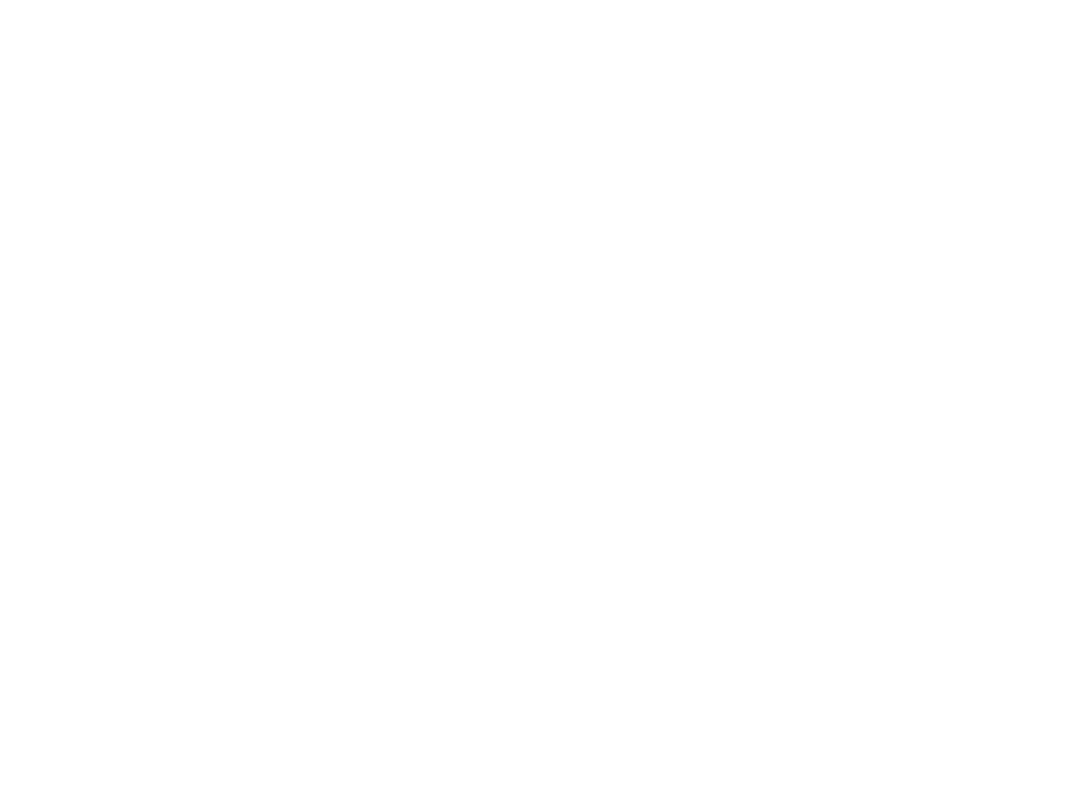
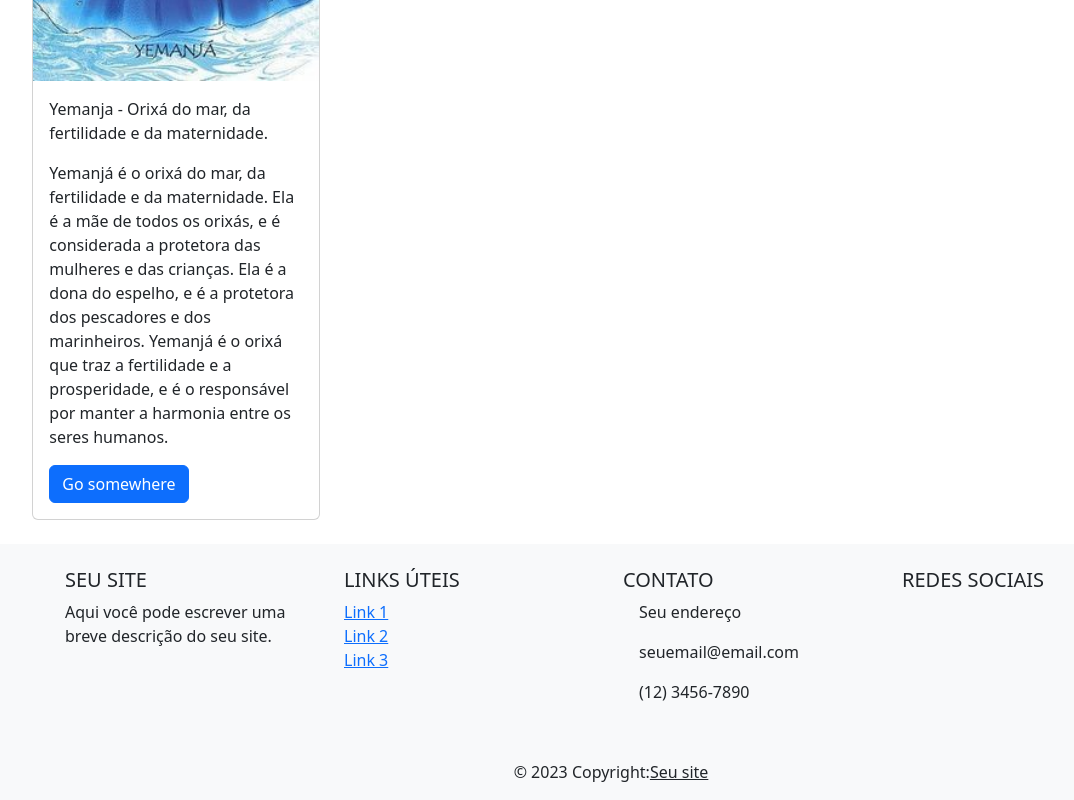
Before and after one commit to MarcosRanauro/candomble-e-seus-orixas, a React (Create React App) app in the folder candomble-e-orixas/: page /orixas in a window 1280 px wide. Shown: the part 1359-2159 px from the top of the page, without its empty margins (29-1103 px from the left). Before the commit the page ends 1319 px from the top, so only its background shows below. Built offline with nearby package versions, Linux system fonts and the light colour scheme.

Commit message:
Troquei a key usada na renderização dos cards de name para id. Implementei um footer inicial

```diff
--- /dev/null
+++ b/candomble-e-orixas/src/components/Footer.jsx
@@ -0,0 +1,87 @@
+import React from 'react'
+
+export default function Footer() {
+  return (
+    <div>
+      <footer class="bg-light text-center text-lg-start">
+        <div class="container p-4">
+          <div class="row">
+            <div class="col-lg-3 col-md-6 mb-4 mb-md-0">
+              <h5 class="text-uppercase">Seu site</h5>
+
+              <p>
+                Aqui você pode escrever uma breve descrição do seu site.
+              </p>
+            </div>
+            <div class="col-lg-3 col-md-6 mb-4 mb-md-0">
+              <h5 class="text-uppercase">Links Úteis</h5>
+
+              <ul class="list-unstyled mb-0">
+                <li>
+                  <a href="#">Link 1</a>
+                </li>
+                <li>
+                  <a href="#">Link 2</a>
+                </li>
+                <li>
+                  <a href="#">Link 3</a>
+                </li>
+              </ul>
+            </div>
+            <div class="col-lg-3 col-md-6 mb-4 mb-md-0">
+              <h5 class="text-uppercase">Contato</h5>
+
+              <ul class="list-unstyled mb-0">
+                <li>
+                  <p>
+                    <i class="fas fa-home me-3"></i> Seu endereço
+                  </p>
+                </li>
+                <li>
+                  <p>
+                    <i class="fas fa-envelope me-3"></i> seuemail@email.com
+                  </p>
+                </li>
+                <li>
+                  <p>
+                    <i class="fas fa-phone me-3"></i> (12) 3456-7890
+                  </p>
+                </li>
+              </ul>
+            </div>
+            <div class="col-lg-3 col-md-6 mb-4 mb-md-0">
+              <h5 class="text-uppercase">Redes Sociais</h5>
+
+              <ul class="list-unstyled mb-0">
+                <li>
+                  <a href="#">
+                    <i class="fab fa-facebook-f"></i>
+                  </a>
+                </li>
+                <li>
+                  <a href="#">
+                    <i class="fab fa-twitter"></i>
+                  </a>
+                </li>
+                <li>
+                  <a href="#">
+                    <i class="fab fa-instagram"></i>
+                  </a>
+                </li>
+                <li>
+                  <a href="#">
+                    <i class="fab fa-linkedin-in"></i>
+                  </a>
+                </li>
+              </ul>
+            </div>
+          </div>
+        </div>
+        <div class="text-center p-3">
+          © 2023 Copyright:
+          <a class="text-dark" href="#">Seu site</a>
+        </div>
+      </footer>
+    </div>
+  )
+}
--- a/candomble-e-orixas/src/components/OrixasClass.jsx
+++ b/candomble-e-orixas/src/components/OrixasClass.jsx
@@ -1,5 +1,6 @@
 class OrixasClass {
-  constructor(name, description, symbol, image, history) {
+  constructor(id, name, description, symbol, image, history) {
+    this.id = id;
     this.name = name;
     this.description = description;
     this.symbol = symbol;
--- a/candomble-e-orixas/src/components/OrixasList.jsx
+++ b/candomble-e-orixas/src/components/OrixasList.jsx
@@ -7,6 +7,7 @@ import Yemanja from '../img/Yemanja.jpg';
 
 const orixas = [
   new OrixasClass(
+    1,
     "Oxala",
     "Orixá da paz, da harmonia e da criação.",
     "Cajado",
@@ -14,6 +15,7 @@ const orixas = [
     "Oxalá é o orixá da paz, da harmonia e da criação. Ele é o pai de todos os orixás, e é considerado o criador do mundo. Ele é o dono do cajado, e é o protetor dos doentes e dos idosos. Oxalá é o orixá que traz a paz e a tranquilidade, e é o responsável por manter a harmonia entre os seres humanos."
   ),
   new OrixasClass(
+    2,
     "Oxaguian",
     "Orixá da juventude, da renovação e do movimento.",
     "Espada e escudo",
@@ -21,6 +23,7 @@ const orixas = [
     "Oxaguian é o orixá da juventude, da renovação e do movimento. Ele é o filho de Iemanjá e Oxalá, e é considerado um orixá guerreiro. Ele é o dono da espada e do escudo, e é o protetor dos jovens e dos soldados. Oxaguian é o orixá que abre os caminhos, e é o responsável por proteger as pessoas que estão começando uma nova fase em suas vidas."
   ),
   new OrixasClass(
+    3,
     "Nanã",
     "Orixá da lama, da morte e da sabedoria.",
     "Abebé",
@@ -28,6 +31,7 @@ const orixas = [
     "Nanã é o orixá da lama, da morte e da sabedoria. Ela é a mãe de todos os orixás, e é considerada a mais velha e a mais sábia de todos. Ela é o dona do abebé, e é a protetora dos doentes e dos idosos. Nanã é o orixá que traz a sabedoria e a tranquilidade, e é o responsável por manter a harmonia entre os seres humanos."
   ),
   new OrixasClass(
+    4,
     "Yemanja",
     "Orixá do mar, da fertilidade e da maternidade.",
     "Espelho",
@@ -43,11 +47,12 @@ function OrixasList() {
       <div class="row">
         {orixas.map((orixa) => (
           <div class="d-flex justify-content-around col-md-4 mb-4">
-            <div key={orixa.name} className="card" style={{ width: '18rem' }}>
+            <div key={orixa.id} className="card" style={{ width: '18rem' }}>
               <h5 className="card-title">{orixa.name}</h5>
               <img src={orixa.image} alt={orixa.name} className="card-img-top"></img>
               <div className="card-body">
                 <p className="card-text">{orixa.getFullDescription()}</p>
+                <p>{orixa.history}</p>
                 <button className="btn btn-primary">Go somewhere</button>
               </div>
             </div>
--- a/candomble-e-orixas/src/pages/Home.jsx
+++ b/candomble-e-orixas/src/pages/Home.jsx
@@ -1,11 +1,13 @@
 import React from 'react'
 import Header from '../components/Header';
+import Footer from '../components/Footer';
 
 function Home() {
   return (
     <div>
       <Header />
       <h1>Home</h1>
+      <Footer />
     </div>
   )
 }
--- a/candomble-e-orixas/src/pages/Orixas.jsx
+++ b/candomble-e-orixas/src/pages/Orixas.jsx
@@ -1,5 +1,6 @@
 import React from 'react'
 import Header from '../components/Header';
+import Footer from '../components/Footer';
 import OrixasList from '../components/OrixasList';
 import '../styles/Orixas.css';
 
@@ -8,6 +9,7 @@ function Orixas() {
     <>
       <Header />
       <OrixasList />
+      <Footer />
     </>
   )
 }
```
